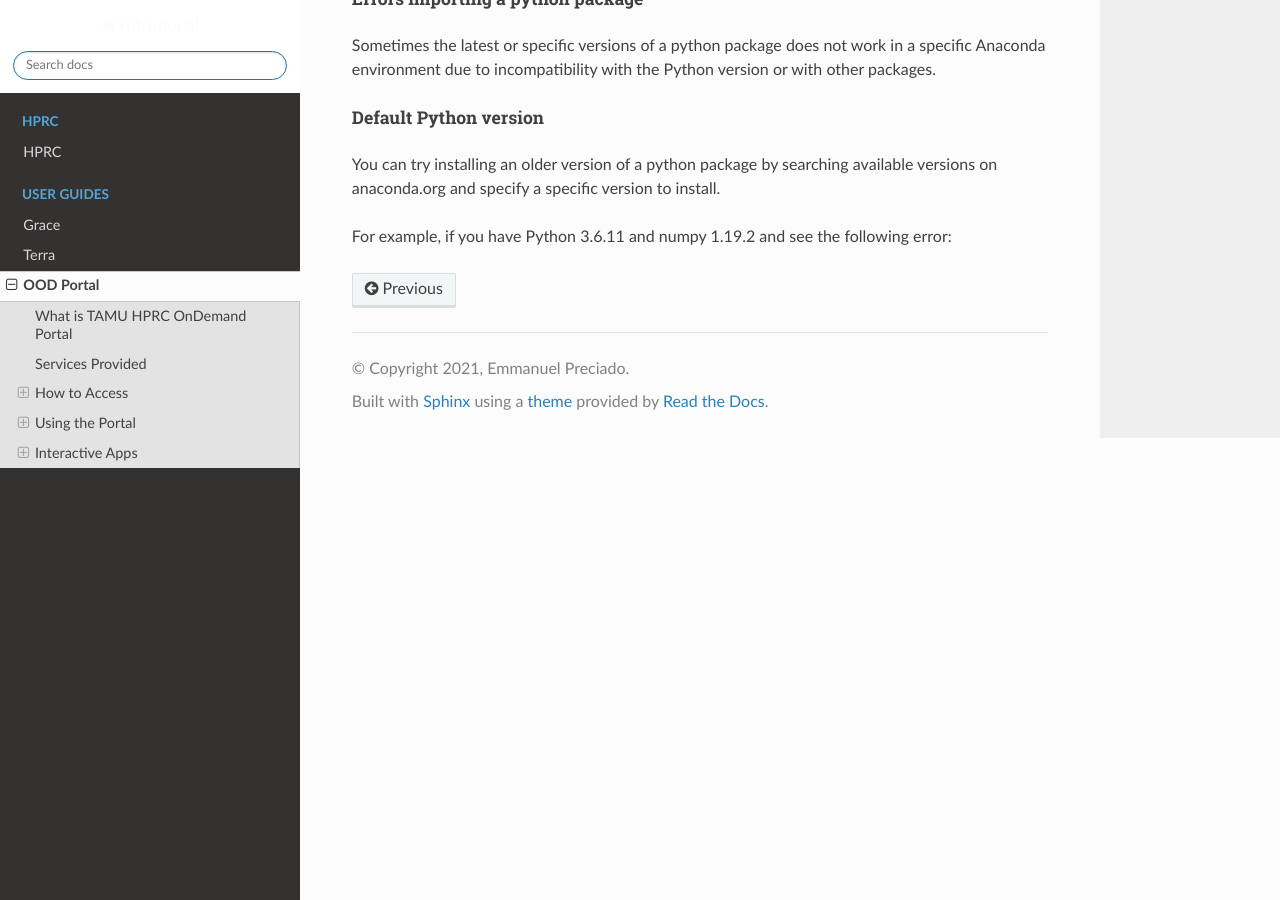
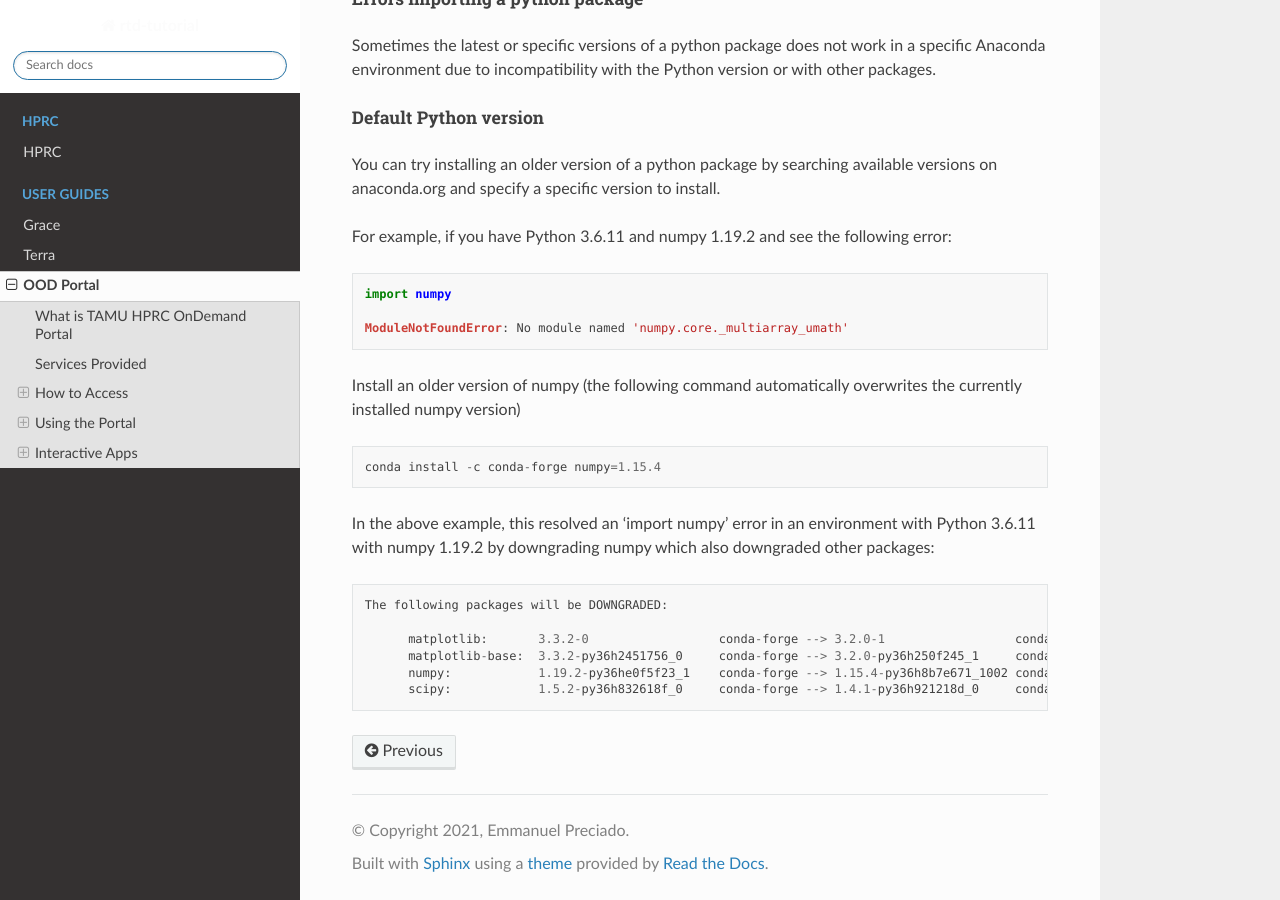
Before and after one commit to EmmanuelDej/rtd-tutorial, a Sphinx documentation site: the page built from docs/ood.rst, in a window 1280 px wide and 900 px high, scrolled down 15823 px. Built offline with Sphinx 7.4.7 and the Read the Docs theme 2.0.0, drawn with Linux system fonts in a browser that asks for light colours; pages that are not in the unit, such as notebooks, are missing from menus.

Commit message:
Update ood.rst

```diff
--- a/docs/ood.rst
+++ b/docs/ood.rst
@@ -494,3 +494,27 @@ Default Python version
 You can try installing an older version of a python package by searching available versions on anaconda.org and specify a specific version to install.
 
 For example, if you have Python 3.6.11 and numpy 1.19.2 and see the following error:
+
+
+.. code-block::
+
+      import numpy
+
+      ModuleNotFoundError: No module named 'numpy.core._multiarray_umath'
+
+Install an older version of numpy (the following command automatically overwrites the currently installed numpy version)
+
+.. code-block::
+
+      conda install -c conda-forge numpy=1.15.4
+
+In the above example, this resolved an 'import numpy' error in an environment with Python 3.6.11 with numpy 1.19.2 by downgrading numpy which also downgraded other packages:
+
+.. code-block::
+
+      The following packages will be DOWNGRADED:
+
+            matplotlib:       3.3.2-0                  conda-forge --> 3.2.0-1                  conda-forge
+            matplotlib-base:  3.3.2-py36h2451756_0     conda-forge --> 3.2.0-py36h250f245_1     conda-forge
+            numpy:            1.19.2-py36he0f5f23_1    conda-forge --> 1.15.4-py36h8b7e671_1002 conda-forge
+            scipy:            1.5.2-py36h832618f_0     conda-forge --> 1.4.1-py36h921218d_0     conda-forge
```
